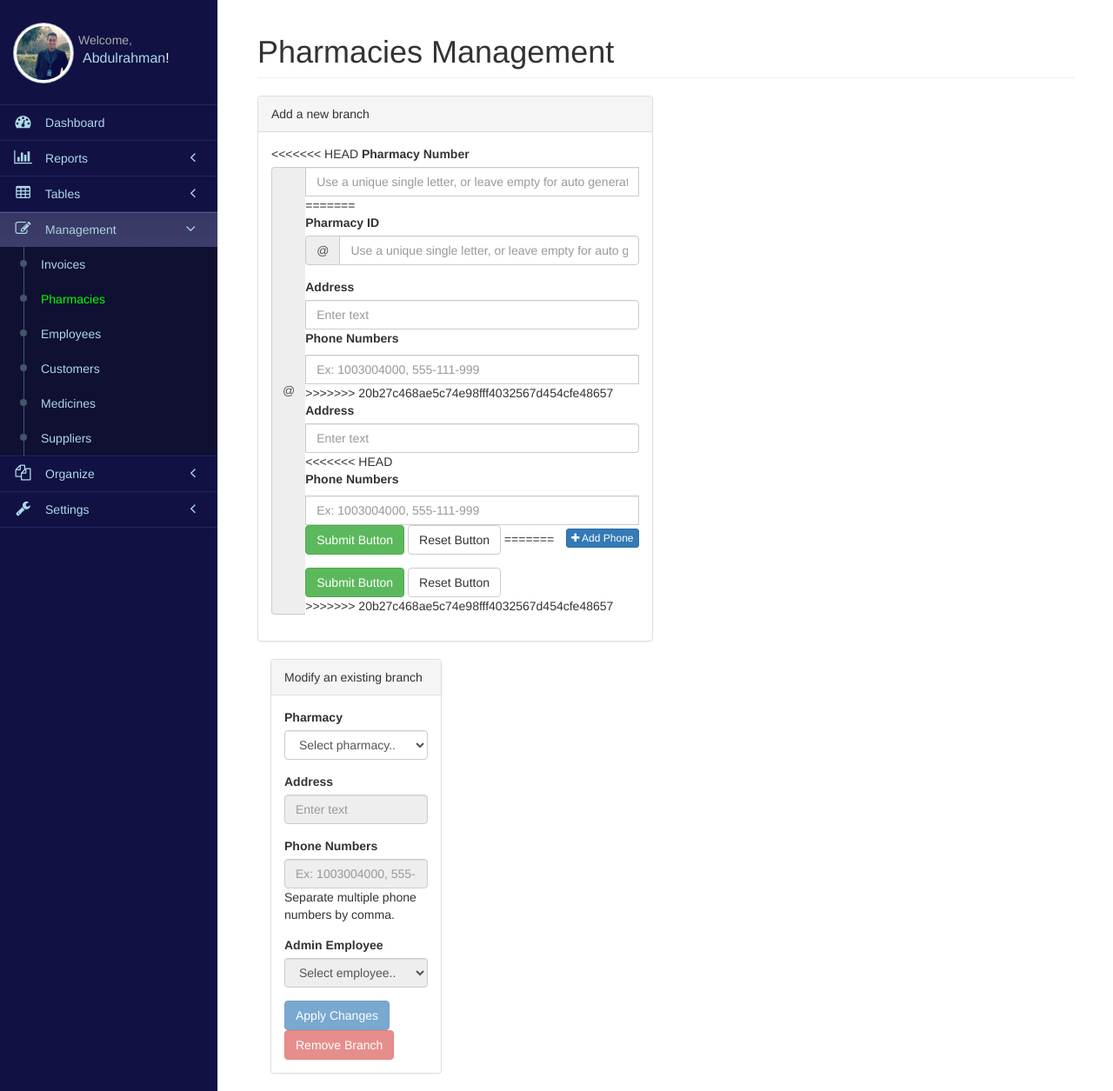
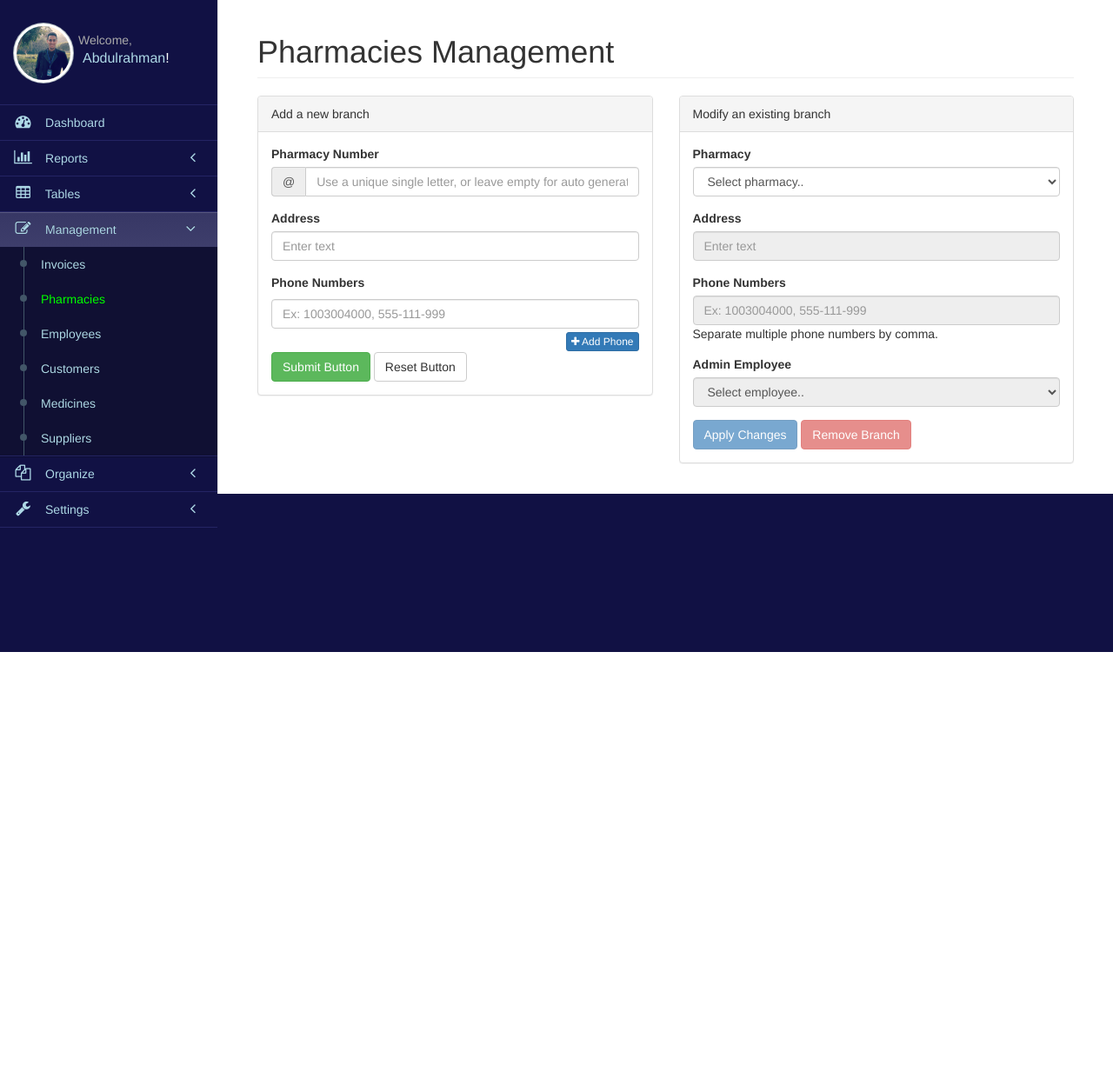
Before and after one commit to DevMetwaly/Pharmacy, a PHP site: page /ctrl_pharmacies in a window 1280 px wide. Shown: the part 50-1305 px from the top of the page at 87% size. After the commit the page ends 800 px from the top, so only its background shows below. Run offline with PHP 8.4, Linux system fonts and the light colour scheme; some libraries are stand-ins or nearby versions.

Commit message:
fix conflict

```diff
--- a/pages/ctrl_pharmacies.php
+++ b/pages/ctrl_pharmacies.php
@@ -45,34 +45,16 @@
 						<div class="row">
 
 							<div class="col-lg-12">
-<<<<<<< HEAD
 
 									<label>Pharmacy Number</label>
 									<div class="form-group input-group">
 										<span class="input-group-addon">@</span>
 										<input id="PhNum" type="text" name="Pharmacy_Number" class="form-control" placeholder="Use a unique single letter, or leave empty for auto generation.">
-=======
-								<form role="form" id="form">
-								<label>Pharmacy ID</label>
-								<div class="form-group input-group">
-									<span class="input-group-addon">@</span>
-									<input type="text" name="Pharmacy_Number" class="form-control" placeholder="Use a unique single letter, or leave empty for auto generation.">
-								</div>
-								<div class="form-group">
-									<label>Address</label>
-									<input class="form-control" name="Pharmacy_Address" placeholder="Enter text">
-								</div>
-								<div class="form-group">
-									<label>Phone Numbers</label>
-									<div id="phoneBoxList">
-										<input class="form-control phoneBox" name="addPhone[]" placeholder="Ex: 1003004000, 555-111-999">
->>>>>>> 20b27c468ae5c74e98fff4032567d454cfe48657
 									</div>
 									<div class="form-group">
 										<label>Address</label>
 										<input id="PhAdd" class="form-control" name="Pharmacy_Address" placeholder="Enter text">
 									</div>
-<<<<<<< HEAD
 									<div class="form-group">
 										<label>Phone Numbers</label>
 
@@ -92,12 +74,6 @@
 									<button type="submit" class="btn btn-default btn-success" onClick="AddPh()">Submit Button</button>
 									<button type="reset" class="btn btn-default">Reset Button</button>
 
-=======
-								</div>
-								<button type="submit" class="btn btn-default btn-success">Submit Button</button>
-								<button type="reset" class="btn btn-default">Reset Button</button>
-							</form>
->>>>>>> 20b27c468ae5c74e98fff4032567d454cfe48657
 							</div>
 
 						</div>
```
